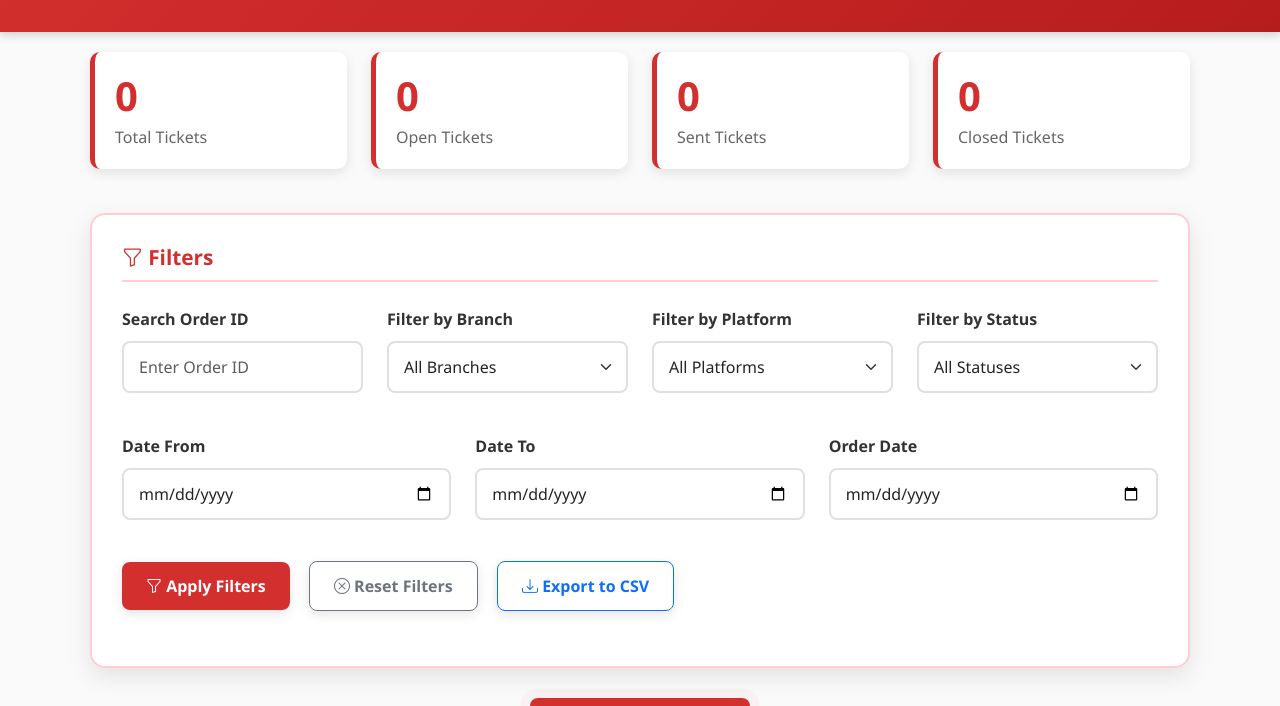
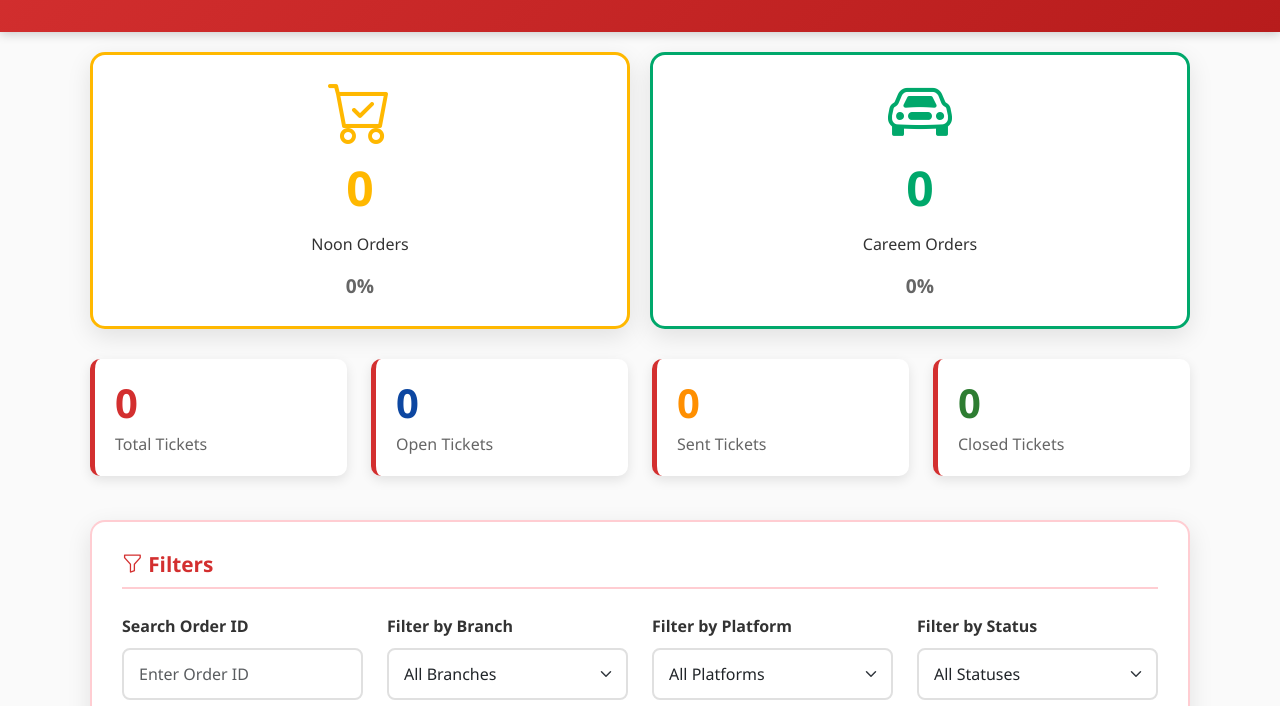
Before and after one commit to CCM3642/-, a plain HTML site: page index.html in a window 1280 px wide. Shown: the part 115-821 px from the top of the page. Drawn offline with nearby package versions, Linux system fonts and the light colour scheme.

Commit message:
Update index.html

```diff
--- a/index.html
+++ b/index.html
@@ -16,6 +16,8 @@ html_content = """
             --bg-dark: #f5f5f5;
             --text-primary: #333;
             --text-secondary: #666;
+            --noon-color: #FFB800;
+            --careem-color: #00A86B;
         }
 
         body {
@@ -176,7 +178,6 @@ html_content = """
         .stats-card h3 {
             font-size: 2.5rem;
             font-weight: 700;
-            color: var(--crispy-red);
             margin: 0;
         }
 
@@ -184,6 +185,75 @@ html_content = """
             margin: 5px 0 0;
             color: var(--text-secondary);
             font-weight: 500;
+        }
+
+        .stats-card.total h3 { color: var(--crispy-red); }
+        .stats-card.open h3 { color: #0d47a1; }
+        .stats-card.sent h3 { color: #ff8f00; }
+        .stats-card.closed h3 { color: #2e7d32; }
+
+        .platform-stats {
+            display: grid;
+            grid-template-columns: repeat(auto-fit, minmax(250px, 1fr));
+            gap: 20px;
+            margin-bottom: 30px;
+        }
+
+        .platform-card {
+            background: white;
+            border-radius: 15px;
+            padding: 25px;
+            box-shadow: 0 8px 25px rgba(0,0,0,0.1);
+            text-align: center;
+            transition: all 0.3s ease;
+            border: 3px solid transparent;
+        }
+
+        .platform-card:hover {
+            transform: translateY(-10px);
+            box-shadow: 0 15px 35px rgba(0,0,0,0.15);
+        }
+
+        .platform-card.noon {
+            border-color: var(--noon-color);
+        }
+
+        .platform-card.careem {
+            border-color: var(--careem-color);
+        }
+
+        .platform-card h3 {
+            font-size: 3rem;
+            font-weight: 700;
+            margin: 15px 0;
+        }
+
+        .platform-card.noon h3 {
+            color: var(--noon-color);
+        }
+
+        .platform-card.careem h3 {
+            color: var(--careem-color);
+        }
+
+        .platform-card .platform-icon {
+            font-size: 4rem;
+            margin-bottom: 15px;
+        }
+
+        .platform-card.noon .platform-icon {
+            color: var(--noon-color);
+        }
+
+        .platform-card.careem .platform-icon {
+            color: var(--careem-color);
+        }
+
+        .platform-card .percentage {
+            font-size: 1.2rem;
+            font-weight: 600;
+            color: var(--text-secondary);
+            margin-top: 10px;
         }
 
         .table {
@@ -596,6 +666,10 @@ html_content = """
                 margin-bottom: 10px;
                 width: 100%;
             }
+
+            .platform-stats {
+                grid-template-columns: 1fr;
+            }
         }
 
         /* Animation for new tickets */
@@ -661,28 +735,44 @@ html_content = """
 
     <!-- Main Content -->
     <div class="container">
+        <!-- Platform Statistics -->
+        <div class="platform-stats">
+            <div class="platform-card noon">
+                <i class="bi bi-cart-check platform-icon"></i>
+                <h3 id="noonCount">0</h3>
+                <p>Noon Orders</p>
+                <div class="percentage" id="noonPercentage">0%</div>
+            </div>
+            <div class="platform-card careem">
+                <i class="bi bi-car-front platform-icon"></i>
+                <h3 id="careemCount">0</h3>
+                <p>Careem Orders</p>
+                <div class="percentage" id="careemPercentage">0%</div>
+            </div>
+        </div>
+
         <!-- Stats Cards -->
         <div class="row mb-4">
             <div class="col-md-3">
-                <div class="stats-card">
+                <div class="stats-card total">
                     <h3 id="totalTickets">0</h3>
                     <p>Total Tickets</p>
                 </div>
             </div>
             <div class="col-md-3">
-                <div class="stats-card">
+                <div class="stats-card open">
                     <h3 id="openTickets">0</h3>
                     <p>Open Tickets</p>
                 </div>
             </div>
             <div class="col-md-3">
-                <div class="stats-card">
+                <div class="stats-card sent">
                     <h3 id="sentTickets">0</h3>
                     <p>Sent Tickets</p>
                 </div>
             </div>
             <div class="col-md-3">
-                <div class="stats-card">
+                <div class="stats-card closed">
                     <h3 id="closedTickets">0</h3>
                     <p>Closed Tickets</p>
                 </div>
@@ -938,6 +1028,7 @@ html_content = """
         document.addEventListener('DOMContentLoaded', function() {
             renderTickets();
             updateStats();
+            updatePlatformStats();
             initFileUpload();
 
             // Set today's date as default for order date
@@ -1065,6 +1156,22 @@ html_content = """
             displayFiles();
         }
 
+        // Update platform statistics
+        function updatePlatformStats() {
+            const totalTickets = tickets.length;
+            const noonTickets = tickets.filter(t => t.platform === 'Noon').length;
+            const careemTickets = tickets.filter(t => t.platform === 'Careem').length;
+
+            document.getElementById('noonCount').textContent = noonTickets;
+            document.getElementById('careemCount').textContent = careemTickets;
+
+            const noonPercentage = totalTickets > 0 ? ((noonTickets / totalTickets) * 100).toFixed(1) : 0;
+            const careemPercentage = totalTickets > 0 ? ((careemTickets / totalTickets) * 100).toFixed(1) : 0;
+
+            document.getElementById('noonPercentage').textContent = `${noonPercentage}%`;
+            document.getElementById('careemPercentage').textContent = `${careemPercentage}%`;
+        }
+
         // Open form
         function openForm() {
             document.getElementById("orderForm").style.display = "block";
@@ -1134,6 +1241,7 @@ html_content = """
 
             renderTickets();
             updateStats();
+            updatePlatformStats();
             closeForm();
 
             showNotification('Ticket added successfully!');
@@ -1183,6 +1291,7 @@ html_content = """
 
             renderTickets();
             updateStats();
+            updatePlatformStats();
             closeEditForm();
 
             showNotification('Ticket updated successfully!');
@@ -1223,7 +1332,11 @@ html_content = """
                     <td><strong>${ticket.orderId}</strong></td>
                     <td>${formatDate(ticket.orderDate)}</td>
                     <td>${ticket.branch}</td>
-                    <td>${ticket.platform}</td>
+                    <td>
+                        <span class="badge" style="background-color: ${ticket.platform === 'Noon' ? '#FFB800' : '#00A86B'}; color: white;">
+                            ${ticket.platform}
+                        </span>
+                    </td>
                     <td>${ticket.issue}</td>
                     <td>${evidenceDisplay}</td>
                     <td>
@@ -1286,6 +1399,7 @@ html_content = """
                 localStorage.setItem('crispyTickets', JSON.stringify(tickets));
                 renderTickets();
                 updateStats();
+                updatePlatformStats();
             }
 
             showNotification('Email sent successfully!');
@@ -1327,6 +1441,7 @@ html_content = """
                 localStorage.setItem('crispyTickets', JSON.stringify(tickets));
                 renderTickets();
                 updateStats();
+                updatePlatformStats();
                 showNotification('Ticket closed successfully!');
             }
         }
```
